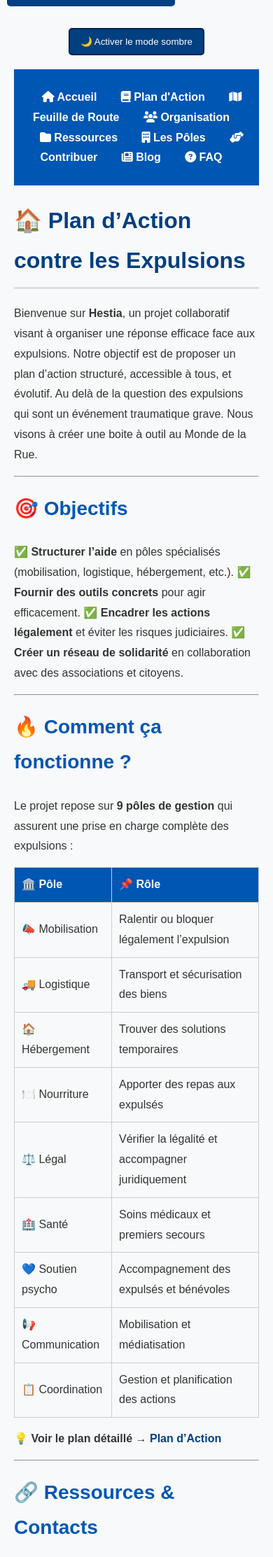
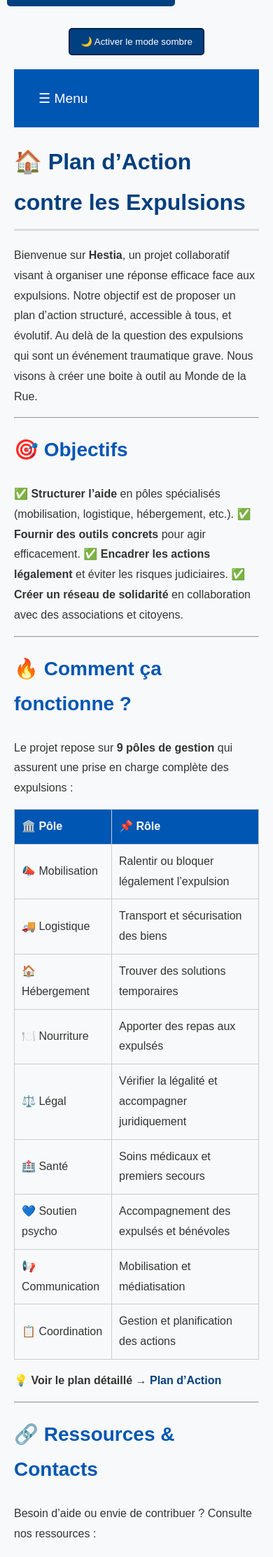
Before and after one commit to 5136Siegfried/Hestia, a Jekyll site: the page built from docs/index.md, in a window 390 px wide. Shown: the top 2225 px of the page at 70% size. Built offline with Jekyll 4.4.1, drawn with Linux system fonts in a browser that asks for light colours.

Commit message:
Ajout du menu responsive et des améliorations de navigation

```diff
--- a/docs/_layouts/default.html
+++ b/docs/_layouts/default.html
@@ -7,7 +7,8 @@
     <link rel="stylesheet" href="{{ site.baseurl }}/assets/css/style.css">
     <link rel="icon" type="image/x-icon" href="{{ site.baseurl }}/assets/images/favicon/favicon.ico">
     <link rel="stylesheet" href="https://cdnjs.cloudflare.com/ajax/libs/font-awesome/6.4.2/css/all.min.css">
-</head>
+    <link href="https://fonts.googleapis.com/css2?family=Open+Sans:wght@400;700&display=swap" rel="stylesheet">
+  </head>
 <body>
 
     <!-- 🔹 Skip Link (Passer directement au contenu) -->
@@ -17,18 +18,16 @@
     <button id="toggle-darkmode">🌙 Activer le mode sombre</button>
 
     <!-- 🔹 MENU DE NAVIGATION -->
-    <nav aria-label="Navigation principale">
-        <ul>
-            <li><a href="{{ site.baseurl }}/"><i class="fas fa-home"></i> Accueil</a></li>
-            <li><a href="{{ site.baseurl }}/plan"><i class="fas fa-book"></i> Plan d'Action</a></li>
-            <li><a href="{{ site.baseurl }}/feuille-de-route"><i class="fas fa-map"></i> Feuille de Route</a></li>
-            <li><a href="{{ site.baseurl }}/organisation"><i class="fas fa-users"></i> Organisation</a></li>
-            <li><a href="{{ site.baseurl }}/ressources"><i class="fas fa-folder"></i> Ressources</a></li>
-            <li><a href="{{ site.baseurl }}/poles"><i class="fas fa-building"></i> Les Pôles</a></li>
-            <li><a href="{{ site.baseurl }}/contribution"><i class="fas fa-hands-helping"></i> Contribuer</a></li>
-            <li><a href="{{ site.baseurl }}/blog"><i class="fas fa-newspaper"></i> Blog</a></li>
-            <li><a href="{{ site.baseurl }}/faq"><i class="fas fa-question-circle"></i> FAQ</a></li>
-        </ul>
+   <!-- 🔹 MENU RESPONSIVE -->
+  <nav>
+    <button id="menu-btn" aria-label="Ouvrir le menu">☰ Menu</button>
+     <ul id="menu">
+      <li class="{% if page.url == '/' %}active{% endif %}"><a href="{{ site.baseurl }}/">Accueil</a></li>
+      <li class="{% if page.url == '/plan' %}active{% endif %}"><a href="{{ site.baseurl }}/plan">Plan d'Action</a></li>
+      <li class="{% if page.url == '/poles' %}active{% endif %}"><a href="{{ site.baseurl }}/poles">Les Pôles</a></li>
+      <li class="{% if page.url == '/ressources' %}active{% endif %}"><a href="{{ site.baseurl }}/ressources">Ressources</a></li>
+      <li class="{% if page.url == '/faq/qui-sommes-nous' %}active{% endif %}"><a href="{{ site.baseurl }}/faq/qui-sommes-nous">Qui sommes-nous ?</a></li>
+      </ul>
     </nav>
 
     <!-- 🔹 CONTENU DE LA PAGE -->
--- a/docs/assets/css/style.css
+++ b/docs/assets/css/style.css
@@ -60,6 +60,55 @@
 }
 .dark-mode #toggle-darkmode {
   background: #007acc;
+}
+
+/* 🔹 MENU RESPONSIVE */
+#menu-btn {
+  display: none;
+  background: #0056b3;
+  color: white;
+  padding: 10px 15px;
+  border: none;
+  border-radius: 5px;
+  cursor: pointer;
+  margin: 10px;
+  font-size: 1.2rem;
+}
+
+@media (max-width: 768px) {
+  nav ul {
+      display: none;
+      flex-direction: column;
+      background: #0056b3;
+      padding: 10px;
+      position: absolute;
+      width: 100%;
+      top: 50px;
+      left: 0;
+  }
+
+  nav ul.show {
+      display: flex;
+  }
+
+  #menu-btn {
+      display: block;
+  }
+
+  nav ul li {
+      text-align: center;
+      padding: 10px 0;
+  }
+
+  nav ul li a {
+      color: white;
+      font-size: 1.2rem;
+  }
+}
+/* 🔹 Indiquer la page active dans le menu */
+nav ul li.active a {
+  font-weight: bold;
+  border-bottom: 3px solid white;
 }
 
 /* 🔹 Liens */
@@ -160,3 +209,21 @@
 .dark-mode #toggle-darkmode:hover {
     background: #003f7f;
 }
+
+/* 🔹 Bouton Retour en Haut */
+#scrollTop {
+  display: none;
+  position: fixed;
+  bottom: 20px;
+  right: 20px;
+  background: #007acc;
+  color: white;
+  padding: 10px 15px;
+  border-radius: 5px;
+  text-decoration: none;
+  font-size: 1.2rem;
+}
+
+#scrollTop.show {
+  display: block;
+}
--- /dev/null
+++ b/docs/assets/js/darkmode.js
@@ -0,0 +1,22 @@
+document.addEventListener("DOMContentLoaded", function() {
+  const toggleButton = document.getElementById("toggle-darkmode");
+  const body = document.body;
+
+  // Vérifier le mode enregistré dans le localStorage
+  if (localStorage.getItem("dark-mode") === "enabled") {
+      body.classList.add("dark-mode");
+      toggleButton.textContent = "☀️ Activer le mode clair";
+  }
+
+  toggleButton.addEventListener("click", function() {
+      if (body.classList.contains("dark-mode")) {
+          body.classList.remove("dark-mode");
+          localStorage.setItem("dark-mode", "disabled");
+          toggleButton.textContent = "🌙 Activer le mode sombre";
+      } else {
+          body.classList.add("dark-mode");
+          localStorage.setItem("dark-mode", "enabled");
+          toggleButton.textContent = "☀️ Activer le mode clair";
+      }
+  });
+});
--- /dev/null
+++ b/docs/assets/js/menu.js
@@ -0,0 +1,30 @@
+// 🔹 GESTION DU MENU RESPONSIVE
+document.addEventListener("DOMContentLoaded", function () {
+  const menuBtn = document.getElementById("menu-btn");
+  const menu = document.getElementById("menu");
+
+  menuBtn.addEventListener("click", function () {
+      menu.classList.toggle("show");
+      menuBtn.setAttribute("aria-expanded", menu.classList.contains("show"));
+  });
+
+  document.addEventListener("click", function (event) {
+      if (!menu.contains(event.target) && event.target !== menuBtn) {
+          menu.classList.remove("show");
+          menuBtn.setAttribute("aria-expanded", "false");
+      }
+  });
+});
+
+// 🔹 GESTION DU BOUTON RETOUR EN HAUT
+document.addEventListener("DOMContentLoaded", function () {
+  const scrollTopBtn = document.getElementById("scrollTop");
+
+  window.addEventListener("scroll", function () {
+      if (window.scrollY > 300) {
+          scrollTopBtn.classList.add("show");
+      } else {
+          scrollTopBtn.classList.remove("show");
+      }
+  });
+});
```
Also changed, not shown: other parts of docs/_layouts/default.html (+5 -24 lines).
